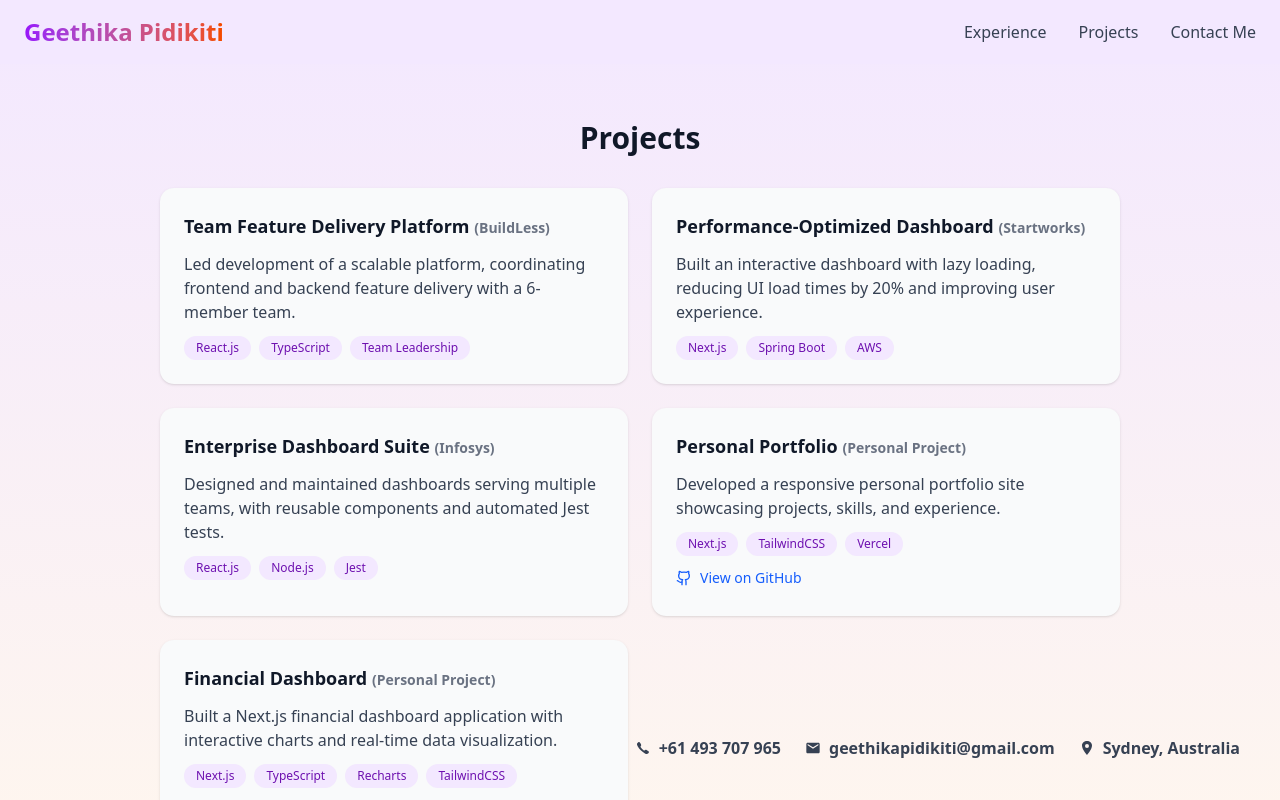
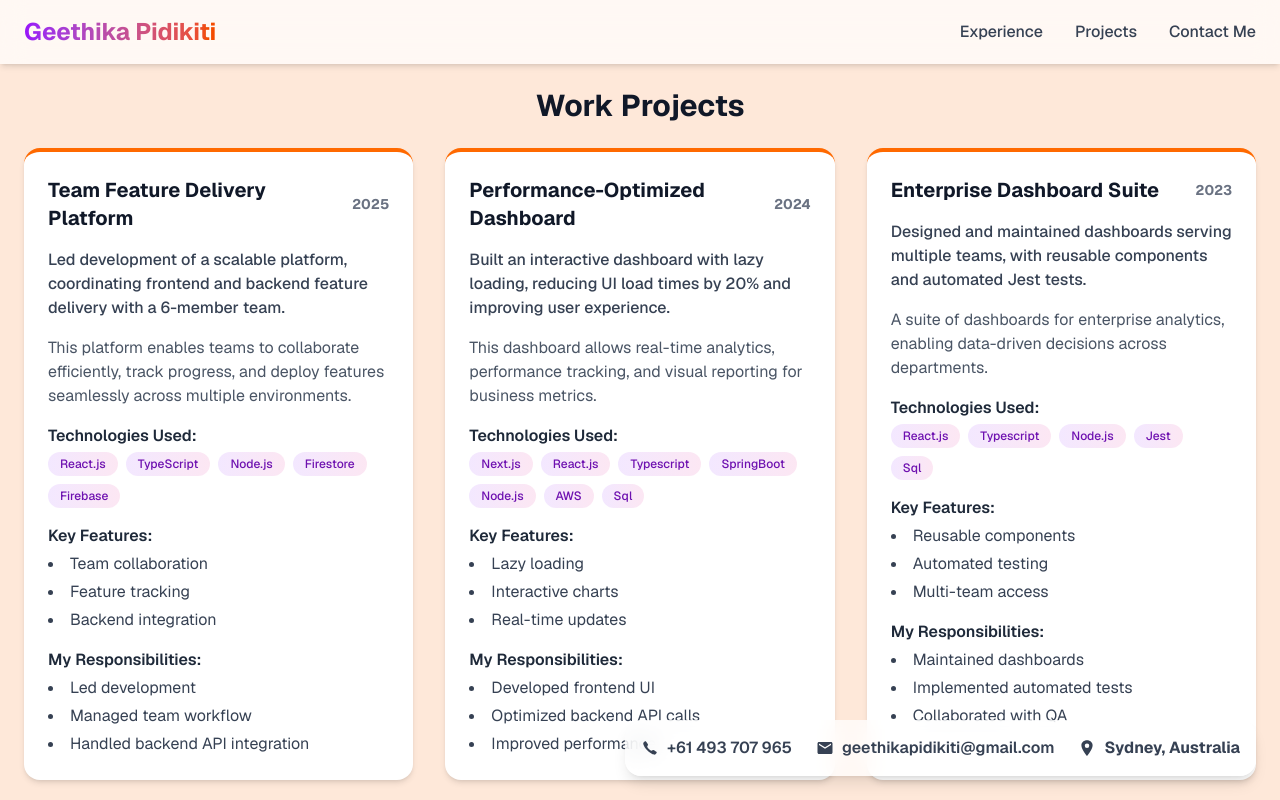
Before and after one commit to Geethika-tech/portfolio, a Next.js app in the folder my-website/: page /projects in a window 1280 px wide. Shown: the top 800 px of the page. Built offline with nearby package versions, Linux system fonts and the light colour scheme.

Commit message:
added changes

```diff
--- a/my-website/package.json
+++ b/my-website/package.json
@@ -23,6 +23,8 @@
     "react-dom": "19.1.0",
     "react-icons": "^5.5.0",
     "react-simple-typewriter": "^5.0.1",
+    "react-toastify": "^11.0.5",
+    "resend": "^6.1.2",
     "tailwind-merge": "^3.3.1"
   },
   "devDependencies": {
--- a/my-website/src/app/dashboard/page.tsx
+++ b/my-website/src/app/dashboard/page.tsx
@@ -7,7 +7,7 @@ import AboutMe from '../about/page';
 export default function Dashboard(){
 
     return (
-      <div className="bg-gradient-to-b from-purple-100 to-orange-50 min-h-screen flex flex-col">
+      <div className="flex flex-col">
 
 
 
--- a/my-website/src/app/globals.css
+++ b/my-website/src/app/globals.css
@@ -117,6 +117,8 @@
     @apply border-border outline-ring/50;
   }
   body {
-    @apply bg-gradient-to-b from-purple-100 to-orange-50 text-foreground;
+     @apply font-sans;
+    background-color: #FEE8D9; /* plain CSS */
+    color: var(--foreground); /* keeps Tailwind foreground color */
   }
 }
--- a/my-website/src/app/layout.tsx
+++ b/my-website/src/app/layout.tsx
@@ -33,7 +33,7 @@ export default function RootLayout({
         className={`${geistSans.variable} ${geistMono.variable} antialiased `}
       >
 
-      <nav className="w-full sticky top-0 z-50 bg-purple-100">
+      <nav className="w-full sticky top-0 z-50 bg-white/70 backdrop-blur-md shadow-md">
 
                 <div className="max-w-7xl mx-auto px-6 py-4 flex justify-between items-center">
                   {/* Logo / Name */}
@@ -68,23 +68,27 @@ export default function RootLayout({
                 </div>
               </nav>
         {children}
-        <div className="fixed right-6 bottom-6 rounded-2xl p-4 flex items-center gap-6 text-gray-700 z-50">
+        <div className="fixed right-6 bottom-6 rounded-2xl p-4 flex flex-col sm:flex-row items-start sm:items-center gap-4 sm:gap-6 text-gray-700 z-50
+                         backdrop-blur-md shadow-lg bg-white/70">
           {/* Phone */}
           <div className="flex items-center space-x-2">
-                <IoIosCall/>
-                <span><strong>+61 493 707 965</strong></span>
+            <IoIosCall className="text-lg" />
+            <a href="tel:+61493707965" className="text-sm sm:text-base font-semibold hover:underline">
+              +61 493 707 965
+            </a>
           </div>
 
-              {/* Email */}
           <div className="flex items-center space-x-2">
-                <MdEmail/>
-                <span><strong>geethikapidikiti@gmail.com</strong></span>
+            <MdEmail className="text-lg" />
+            <a href="mailto:geethikapidikiti@gmail.com" className="text-sm sm:text-base font-semibold hover:underline">
+              geethikapidikiti@gmail.com
+            </a>
           </div>
 
-              {/* Location (optional) */}
+          {/* Location */}
           <div className="flex items-center space-x-2">
-                <IoLocationSharp/>
-                <span><strong>Sydney, Australia</strong></span>
+            <IoLocationSharp className="text-lg" />
+            <span className="text-sm sm:text-base"><strong>Sydney, Australia</strong></span>
           </div>
         </div>
       </body>
--- a/my-website/src/app/projects/page.tsx
+++ b/my-website/src/app/projects/page.tsx
@@ -1,138 +1,90 @@
 import { Github } from "lucide-react";
 
-export default function Page() {
-  return (
-    <main className="min-h-screen flex justify-center p-6">
-      <div className="max-w-5xl w-full rounded-2xl p-8 space-y-12">
-
-       {/* Projects Section */}
-        <section>
-          <h2 className="text-3xl font-bold text-center text-gray-900 mb-8">
-            Projects
-          </h2>
-          <div className="grid md:grid-cols-2 gap-6">
-            {/* BuildLess Project */}
-            <ProjectCard
-              title="Team Feature Delivery Platform"
-              company="BuildLess"
-              description="Led development of a scalable platform, coordinating frontend and backend feature delivery with a 6-member team."
-              tags={["React.js", "TypeScript", "Team Leadership"]}
-            />
-
-            {/* Startworks Project */}
-            <ProjectCard
-              title="Performance-Optimized Dashboard"
-              company="Startworks"
-              description="Built an interactive dashboard with lazy loading, reducing UI load times by 20% and improving user experience."
-              tags={["Next.js", "Spring Boot", "AWS"]}
-            />
-
-            {/* Infosys Project */}
-            <ProjectCard
-              title="Enterprise Dashboard Suite"
-              company="Infosys"
-              description="Designed and maintained dashboards serving multiple teams, with reusable components and automated Jest tests."
-              tags={["React.js", "Node.js", "Jest"]}
-            />
-
-            {/* Personal Project with GitHub link */}
-            <ProjectCard
-              title="Personal Portfolio"
-              company="Personal Project"
-              description="Developed a responsive personal portfolio site showcasing projects, skills, and experience."
-              tags={["Next.js", "TailwindCSS", "Vercel"]}
-              github="https://github.com/Geethika-tech/Portfolio"
-            />
-
-            <ProjectCard
-                          title="Financial Dashboard"
-                          company="Personal Project"
-                          description="Built a Next.js financial dashboard application with interactive charts and real-time data visualization."
-                          tags={["Next.js", "TypeScript", "Recharts", "TailwindCSS"]}
-                          github="https://github.com/Geethika-tech/Nextjs-dashboard"
-                        />
-          </div>
-        </section>
-      </div>
-    </main>
-  );
-}
-
-/* -------- Job Component -------- */
-type JobProps = {
-  role: string;
-  company: string;
-  location: string;
-  date: string;
-  description?: string;
-  points: string[];
-  skills: string[];
+/* -------- Modern Project Card -------- */
+type ProjectCardProps = {
+  title: string;
+  year?: string;
+  shortDescription: string;
+  detailedDescription?: string;
+  technologies: string[];
+  features?: string[];
+  responsibilities?: string[];
+  github?: string;
 };
 
-function Job({ role, company, location, date, description, points, skills }: JobProps) {
+function ProjectCard({
+  title,
+  year,
+  shortDescription,
+  detailedDescription,
+  technologies,
+  features,
+  responsibilities,
+  github,
+}: ProjectCardProps) {
   return (
-    <div className="space-y-3">
-      <h3 className="text-xl font-bold text-gray-900">
-        {company} — {role}
+    <div className="bg-white dark:bg-gray-800 p-6 rounded-2xl shadow-md hover:shadow-xl transform hover:-translate-y-2 transition-all duration-300 space-y-4 border-t-4 border-orange-500">
+
+      {/* Title + Year */}
+      <h3 className="text-xl font-bold text-gray-900 dark:text-white flex justify-between items-center">
+        <span>{title}</span>
+        {year && <span className="text-sm text-gray-500 dark:text-gray-400">{year}</span>}
       </h3>
-      <p className="text-sm text-gray-600">
-        {date} | {location}
-      </p>
-      {description && <p className="text-gray-700">{description}</p>}
 
-      <ul className="list-disc list-inside space-y-1 text-gray-700">
-        {points.map((point, idx) => (
-          <li key={idx}>{point}</li>
-        ))}
-      </ul>
+      {/* Short Description */}
+      <p className="text-gray-700 dark:text-gray-300 font-medium">{shortDescription}</p>
 
-      {/* Skills Learned */}
-      <div className="flex flex-wrap gap-2 pt-2">
-        {skills.map((skill, idx) => (
+      {/* Detailed Description */}
+      {detailedDescription && (
+        <p className="text-gray-600 dark:text-gray-400">{detailedDescription}</p>
+      )}
+
+      {/* Technologies Used */}
+      <div>
+        <h4 className="font-semibold text-gray-800 dark:text-gray-200 mb-1">Technologies Used:</h4>
+        <div className="flex flex-wrap gap-2">
+          {technologies.map((tech, idx) => (
             <span
               key={idx}
-            className="px-3 py-1 text-sm bg-blue-100 text-blue-800 rounded-full"
+              className="px-3 py-1 text-xs bg-gradient-to-r from-purple-100 to-pink-100 text-purple-800 dark:from-purple-700 dark:to-pink-700 dark:text-purple-200 rounded-full font-medium"
             >
-            {skill}
+              {tech}
             </span>
           ))}
         </div>
       </div>
-  );
-}
 
-/* -------- Project Card Component -------- */
-type ProjectCardProps = {
-  title: string;
-  company: string;
-  description: string;
-  tags: string[];
-  github?: string;
-};
+      {/* Key Features */}
+      {features && (
+        <div>
+          <h4 className="font-semibold text-gray-800 dark:text-gray-200 mb-1">Key Features:</h4>
+          <ul className="list-disc list-inside text-gray-700 dark:text-gray-300 space-y-1">
+            {features.map((feature, idx) => (
+              <li key={idx}>{feature}</li>
+            ))}
+          </ul>
+        </div>
+      )}
 
-function ProjectCard({ title, company, description, tags, github }: ProjectCardProps) {
-  return (
-    <div className="p-6 bg-gray-50 rounded-xl shadow hover:shadow-lg transition duration-200 space-y-3">
-      <h3 className="text-lg font-bold text-gray-900">
-        {title} <span className="text-sm text-gray-500">({company})</span>
-      </h3>
-      <p className="text-gray-700">{description}</p>
-      <div className="flex flex-wrap gap-2">
-        {tags.map((tag, idx) => (
-          <span
-            key={idx}
-            className="px-3 py-1 text-xs bg-purple-100 text-purple-800 rounded-full"
-          >
-            {tag}
-          </span>
+      {/* Responsibilities */}
+      {responsibilities && (
+        <div>
+          <h4 className="font-semibold text-gray-800 dark:text-gray-200 mb-1">My Responsibilities:</h4>
+          <ul className="list-disc list-inside text-gray-700 dark:text-gray-300 space-y-1">
+            {responsibilities.map((resp, idx) => (
+              <li key={idx}>{resp}</li>
             ))}
+          </ul>
         </div>
+      )}
+
+      {/* GitHub button */}
       {github && (
         <a
           href={github}
           target="_blank"
           rel="noopener noreferrer"
-          className="inline-flex items-center gap-2 text-sm font-medium text-blue-600 hover:underline"
+          className="inline-flex items-center gap-2 px-4 py-2 bg-purple-500 text-white rounded-full text-sm font-semibold hover:bg-purple-600 transition"
         >
           <Github size={16} /> View on GitHub
         </a>
@@ -140,3 +92,96 @@ function ProjectCard({ title, company, description, tags, github }: ProjectCardP
     </div>
   );
 }
+
+/* -------- Page Component -------- */
+export default function Page() {
+  // Work projects
+  const workProjects = [
+    {
+      title: "Team Feature Delivery Platform",
+      year: "2025",
+      shortDescription:
+        "Led development of a scalable platform, coordinating frontend and backend feature delivery with a 6-member team.",
+      detailedDescription:
+        "This platform enables teams to collaborate efficiently, track progress, and deploy features seamlessly across multiple environments.",
+      technologies: ["React.js", "TypeScript", "Node.js", "Firestore","Firebase"],
+      features: ["Team collaboration", "Feature tracking", "Backend integration"],
+      responsibilities: ["Led development", "Managed team workflow", "Handled backend API integration"],
+    },
+    {
+      title: "Performance-Optimized Dashboard",
+      year: "2024",
+      shortDescription:
+        "Built an interactive dashboard with lazy loading, reducing UI load times by 20% and improving user experience.",
+      detailedDescription:
+        "This dashboard allows real-time analytics, performance tracking, and visual reporting for business metrics.",
+      technologies: ["Next.js", "React.js", "Typescript", "SpringBoot", "Node.js", "AWS", "Sql"],
+      features: ["Lazy loading", "Interactive charts", "Real-time updates"],
+      responsibilities: ["Developed frontend UI", "Optimized backend API calls", "Improved performance"],
+    },
+    {
+      title: "Enterprise Dashboard Suite",
+      year: "2023",
+      shortDescription:
+        "Designed and maintained dashboards serving multiple teams, with reusable components and automated Jest tests.",
+      detailedDescription:
+        "A suite of dashboards for enterprise analytics, enabling data-driven decisions across departments.",
+      technologies: ["React.js", "Typescript", "Node.js", "Jest","Sql"],
+      features: ["Reusable components", "Automated testing", "Multi-team access"],
+      responsibilities: ["Maintained dashboards", "Implemented automated tests", "Collaborated with QA"],
+    },
+  ];
+
+  // Personal projects
+  const personalProjects = [
+    {
+      title: "Personal Portfolio",
+      year: "2025",
+      shortDescription:
+        "Developed a responsive personal portfolio site showcasing projects, skills, and experience.",
+      detailedDescription:
+        "The portfolio demonstrates work experience, personal projects, and technical skills in a modern, interactive format.",
+      technologies: ["Next.js", "TailwindCSS", "Vercel"],
+      github: "https://github.com/Geethika-tech/Portfolio",
+      features: ["Responsive design", "Interactive sections", "Dark mode support"],
+      responsibilities: ["Designed UI/UX", "Implemented React components", "Deployed on Vercel"],
+    },
+    {
+      title: "Financial Dashboard (In progress)",
+      year: "2024",
+      shortDescription:
+        "Built a Next.js financial dashboard application with interactive charts and real-time data visualization.",
+      detailedDescription:
+        "Provides users with insights on financial data, allowing tracking, forecasting, and reporting in real-time.",
+      technologies: ["Next.js", "TypeScript", "Recharts", "TailwindCSS","PostgreSQL"],
+//       github: "https://github.com/Geethika-tech/Nextjs-dashboard",
+      features: ["Interactive charts", "Real-time updates", "Data export"],
+      responsibilities: ["Developed frontend", "Integrated APIs", "Implemented charts"],
+    },
+
+  ];
+
+  return (
+    <main className="min-h-screen p-6 space-y-16">
+      {/* Work Projects */}
+      <section className="space-y-6">
+        <h2 className="text-3xl font-bold text-center text-gray-900 dark:text-white">Work Projects</h2>
+        <div className="grid md:grid-cols-2 lg:grid-cols-3 gap-8">
+          {workProjects.map((project, idx) => (
+            <ProjectCard key={idx} {...project} />
+          ))}
+        </div>
+      </section>
+
+      {/* Personal Projects */}
+      <section className="space-y-6 p-8 rounded-3xl ">
+        <h2 className="text-3xl font-bold text-center text-gray-900 dark:text-white">Personal Projects</h2>
+        <div className="grid md:grid-cols-2 lg:grid-cols-3 gap-8">
+          {personalProjects.map((project, idx) => (
+            <ProjectCard key={idx} {...project} />
+          ))}
+        </div>
+      </section>
+    </main>
+  );
+}
```
Also changed, not shown: my-website/src/app/about/page.tsx (+5 -5 lines), my-website/src/app/api/send/route.js (added, +22 -0 lines), my-website/src/app/contact/page.tsx (+91 -27 lines), my-website/src/app/experience/page.tsx (+4 -4 lines), 1 other file (tests, documents, lock files or other folders). Lines whose indentation alone changed are shown as unchanged.
